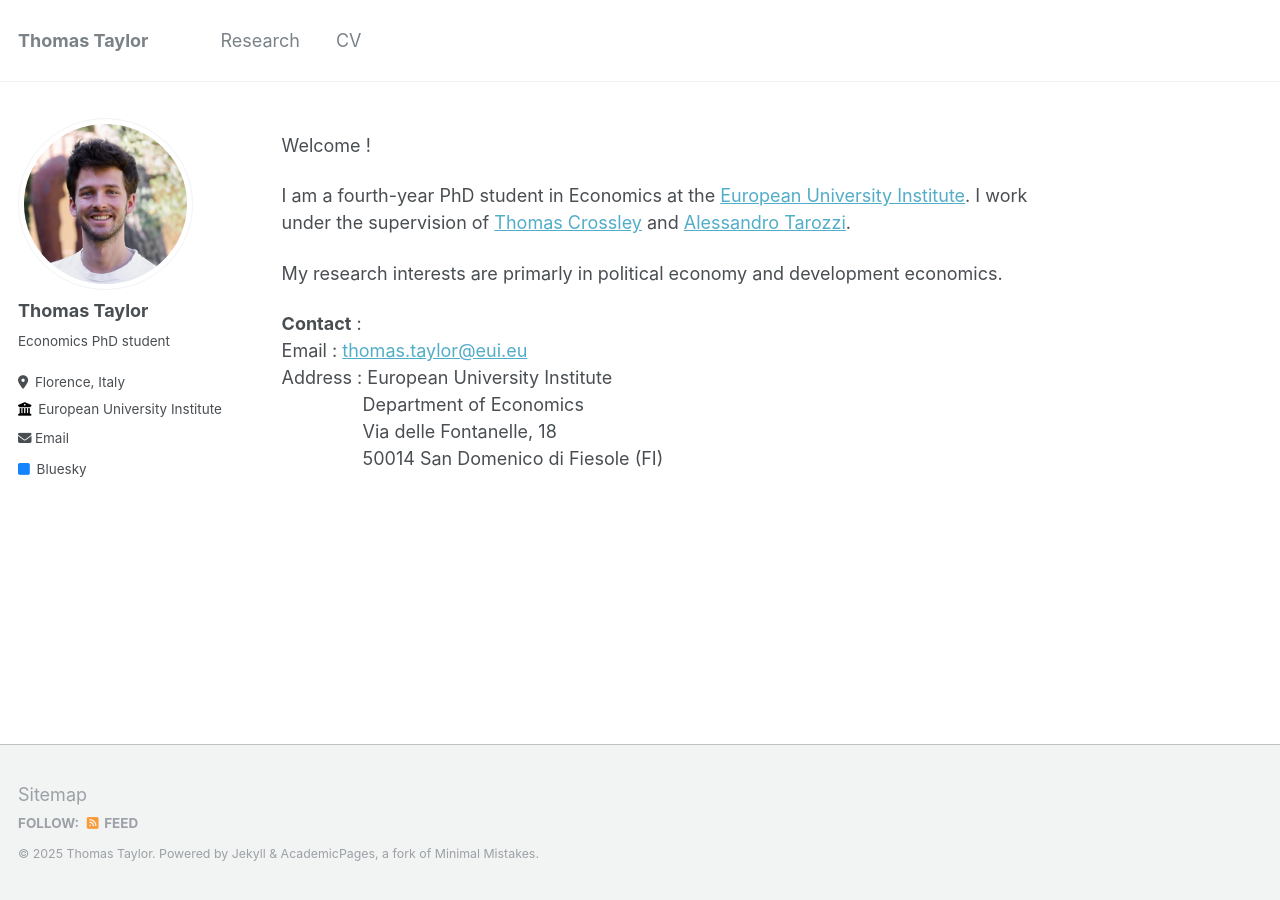
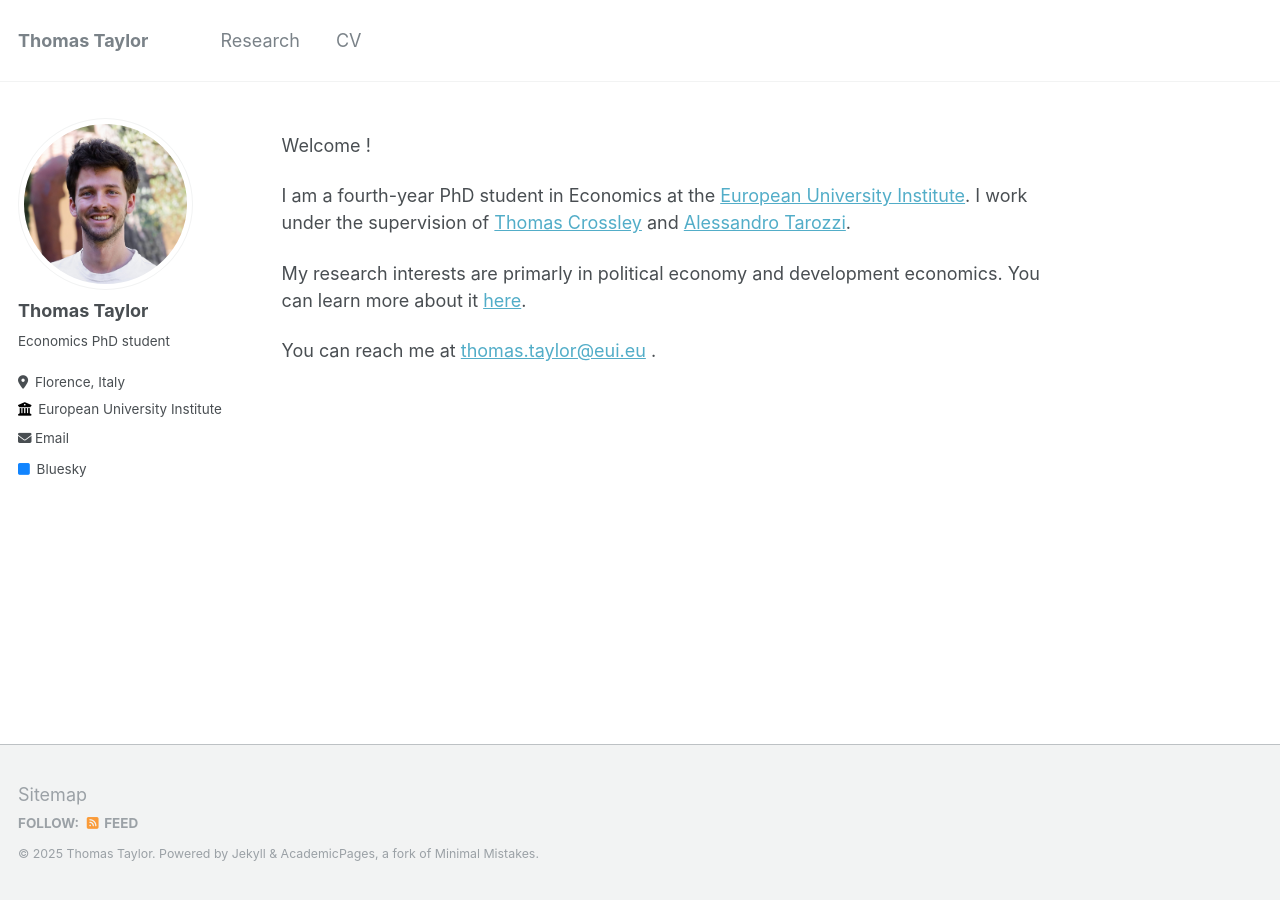
Before and after one commit to thomastaylor-econ/thomastaylor-econ.github.io, a Jekyll site: the page built from _pages/about.md, in a window 1280 px wide. Built offline with Jekyll 4.4.1, drawn with Linux system fonts in a browser that asks for light colours.

Commit message:
Update about.md

```diff
--- a/_pages/about.md
+++ b/_pages/about.md
@@ -10,19 +10,14 @@ Welcome !
 
 I am a fourth-year PhD student in Economics at the [European University Institute][eui_link]. I work under the supervision of [Thomas Crossley][crossley_link] and [Alessandro Tarozzi][tarozzi_link].
 
-My research interests are primarly in political economy and development economics.
+My research interests are primarly in political economy and development economics. You can learn more about it [here][research_link].
 
 [comment]: <> I am currently visiting the Center for Economic Research on Governance, Inequality and Conflict ([CERGIC][cergic_link]) at ENS Lyon, sponsored by Mathieu Couttenier and Sophie Hatte.
 
-**Contact** :
-Email : [thomas.taylor@eui.eu](mailto: thomas.taylor@eui.eu) \\
-Address : European University Institute \\
-&nbsp;&nbsp;&nbsp;&nbsp;&nbsp;&nbsp;&nbsp;&nbsp;&nbsp;&nbsp;&nbsp;&nbsp;&nbsp;&nbsp;&nbsp; Department of Economics \\
-&nbsp;&nbsp;&nbsp;&nbsp;&nbsp;&nbsp;&nbsp;&nbsp;&nbsp;&nbsp;&nbsp;&nbsp;&nbsp;&nbsp;&nbsp; Via delle Fontanelle, 18 \\
-&nbsp;&nbsp;&nbsp;&nbsp;&nbsp;&nbsp;&nbsp;&nbsp;&nbsp;&nbsp;&nbsp;&nbsp;&nbsp;&nbsp;&nbsp; 50014 San Domenico di Fiesole (FI)
-
+You can reach me at [thomas.taylor@eui.eu](mailto: thomas.taylor@eui.eu) .
 
 [eui_link]: https://eui.eu/economics
 [tarozzi_link]: https://sites.google.com/site/alessandrotarozzi/home
 [crossley_link]: https://sites.google.com/site/tfcrossley/
 [cergic_link]: https://www.cergic-lyon.fr/
+[research_link]: https://thomastaylor-econ.github.io/research/
```
